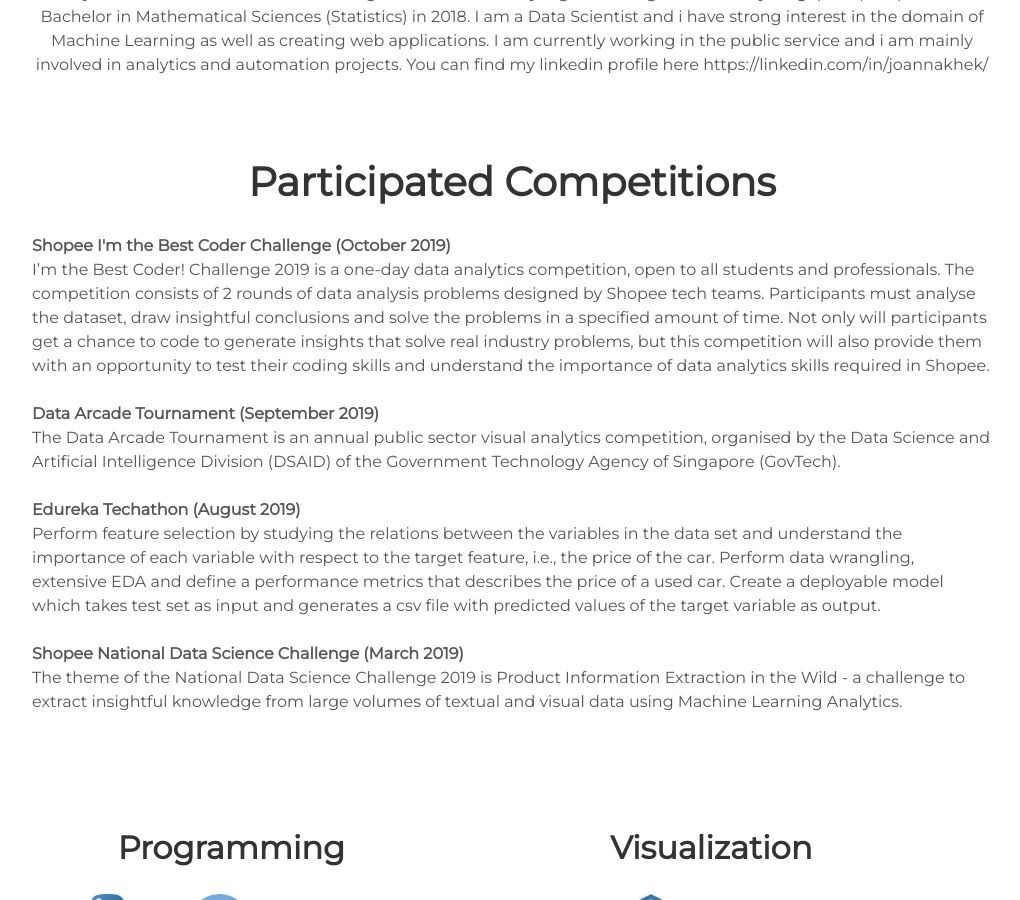
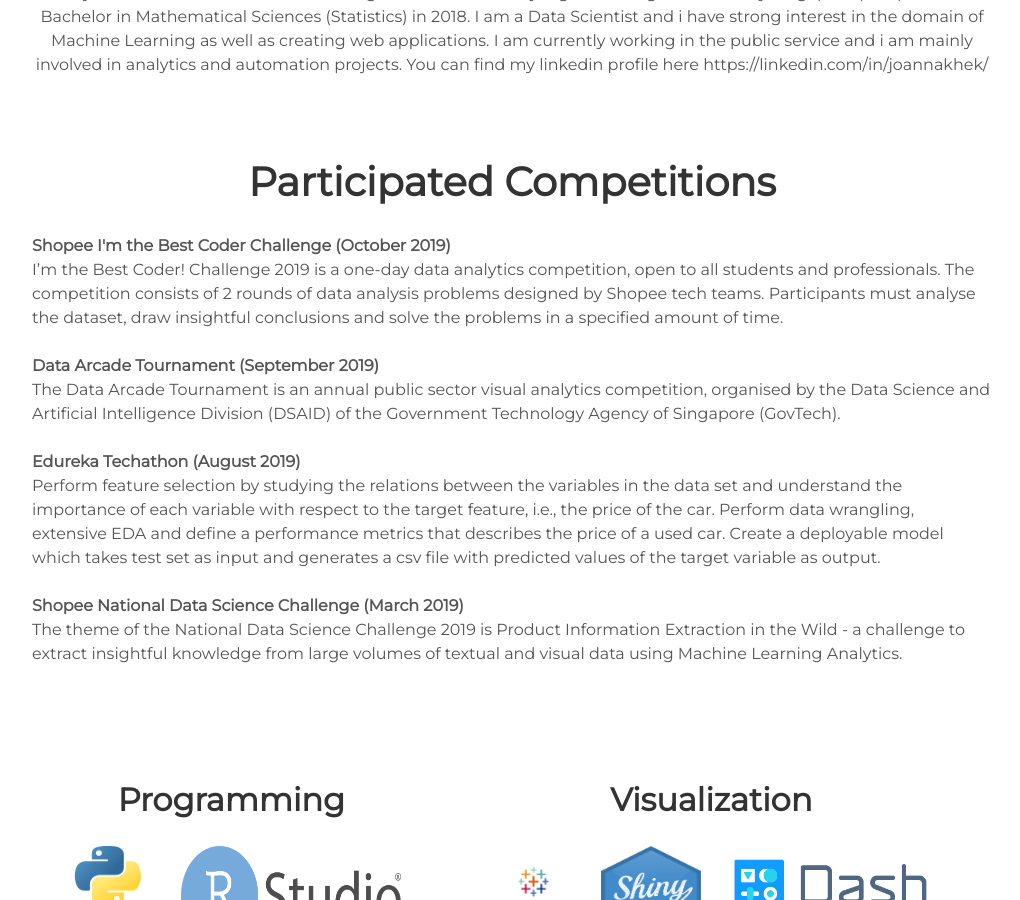
Before and after one commit to Joanna-Khek/joanna-khek.github.io, a Jekyll site: the page built from index.html, in a window 1280 px wide and 900 px high, scrolled down 1076 px. Shown: the whole window, without its empty margins (128-1148 px from the left). Built offline with Jekyll 4.4.1, drawn with Linux system fonts in a browser that asks for light colours.

Commit message:
edited description

```diff
--- a/_includes/about.html
+++ b/_includes/about.html
@@ -8,7 +8,7 @@
     <p>
       <strong>Shopee I'm the Best Coder Challenge (October 2019)</strong>
       <br />
-      I’m the Best Coder! Challenge 2019 is a one-day data analytics competition, open to all students and professionals. The competition consists of 2 rounds of data analysis problems designed by Shopee tech teams. Participants must analyse the dataset, draw insightful conclusions and solve the problems in a specified amount of time. Not only will participants get a chance to code to generate insights that solve real industry problems, but this competition will also provide them with an opportunity to test their coding skills and understand the importance of data analytics skills required in Shopee.
+      I’m the Best Coder! Challenge 2019 is a one-day data analytics competition, open to all students and professionals. The competition consists of 2 rounds of data analysis problems designed by Shopee tech teams. Participants must analyse the dataset, draw insightful conclusions and solve the problems in a specified amount of time.
       <br />
       <br />
 
```
